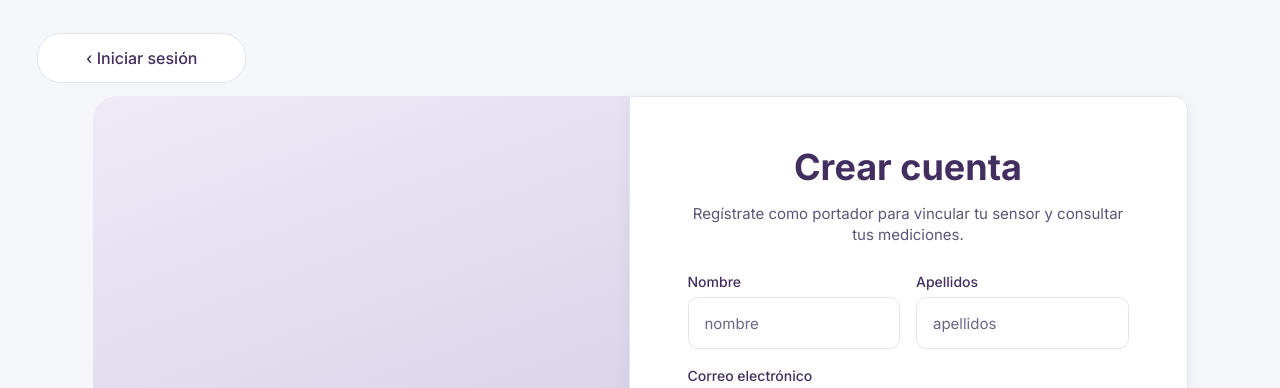
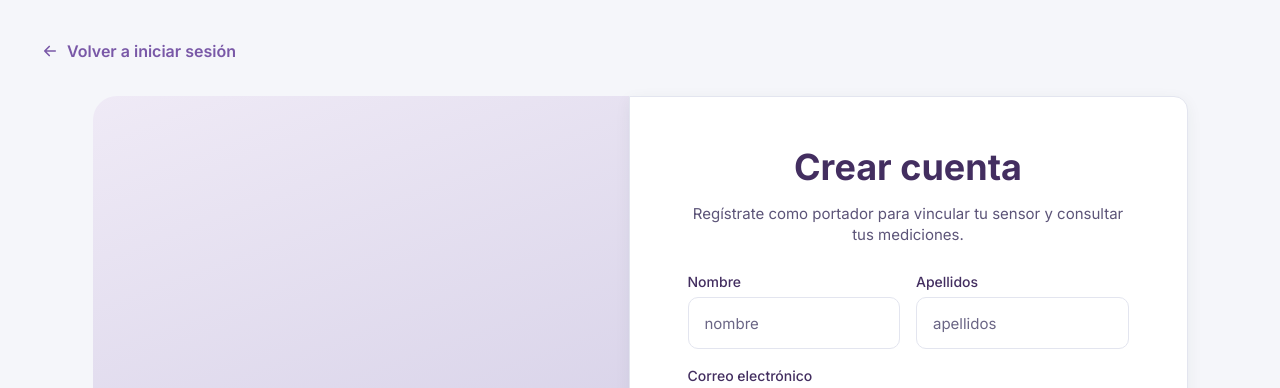
Before and after one commit to PelinnKaynak/biometria-y-medioambiente-04, a website with bundled scripts: page src/web_publica/registro.html in a window 1280 px wide. Shown: the top 388 px of the page. Built offline with nearby package versions, Linux system fonts and the light colour scheme.

Commit message:
Web: nuevo diseño del enlace para volver

```diff
--- a/src/web_publica/css/acceso.css
+++ b/src/web_publica/css/acceso.css
@@ -11,18 +11,24 @@
   padding: 96px 24px 48px;
 }
 
+/* Enlace para volver: flecha y texto en morado, sin caja */
 .boton-volver {
   position: absolute;
   top: 33px;
   left: 37px;
-  padding: 14px 48px;
-  border: 1px solid var(--borde);
-  border-radius: 24px;
-  background: var(--blanco);
-  color: var(--texto);
-  font-weight: 500;
+  display: inline-flex;
+  align-items: center;
+  gap: 8px;
+  padding: 8px 4px;
+  border-radius: 8px;
+  color: var(--morado);
+  font-weight: 600;
   text-decoration: none;
 }
+.boton-volver:hover { text-decoration: underline; text-underline-offset: 4px; }
+.boton-volver:hover .icono-volver { transform: translateX(-3px); }
+.boton-volver:focus-visible { outline: 2px solid var(--morado); outline-offset: 2px; }
+.icono-volver { flex-shrink: 0; transition: transform 0.15s; }
 
 .tarjeta-acceso {
   display: grid;
@@ -225,9 +231,8 @@
   }
 
   .boton-volver {
-    top: 20px;
-    left: 16px;
-    padding: 8px 16px;
+    top: 16px;
+    left: 12px;
     font-size: 14px;
   }
 
--- a/src/web_publica/registro.html
+++ b/src/web_publica/registro.html
@@ -12,7 +12,7 @@
 </head>
 <body class="pagina-acceso">
 
-<a class="boton-volver" href="login.html">‹ Iniciar sesión</a>
+<a class="boton-volver" href="login.html"><svg class="icono-volver" width="18" height="18" viewBox="0 0 24 24" fill="none" stroke="currentColor" stroke-width="2.2" stroke-linecap="round" stroke-linejoin="round" aria-hidden="true"><path d="M19 12H5M11 18l-6-6 6-6"/></svg>Volver a iniciar sesión</a>
 
 <main class="tarjeta-acceso">
 
```
Also changed, not shown: src/web_publica/login.html (+1 -1 lines), src/web_publica/recuperar.html (+1 -1 lines), src/web_publica/restablecer.html (+1 -1 lines).
